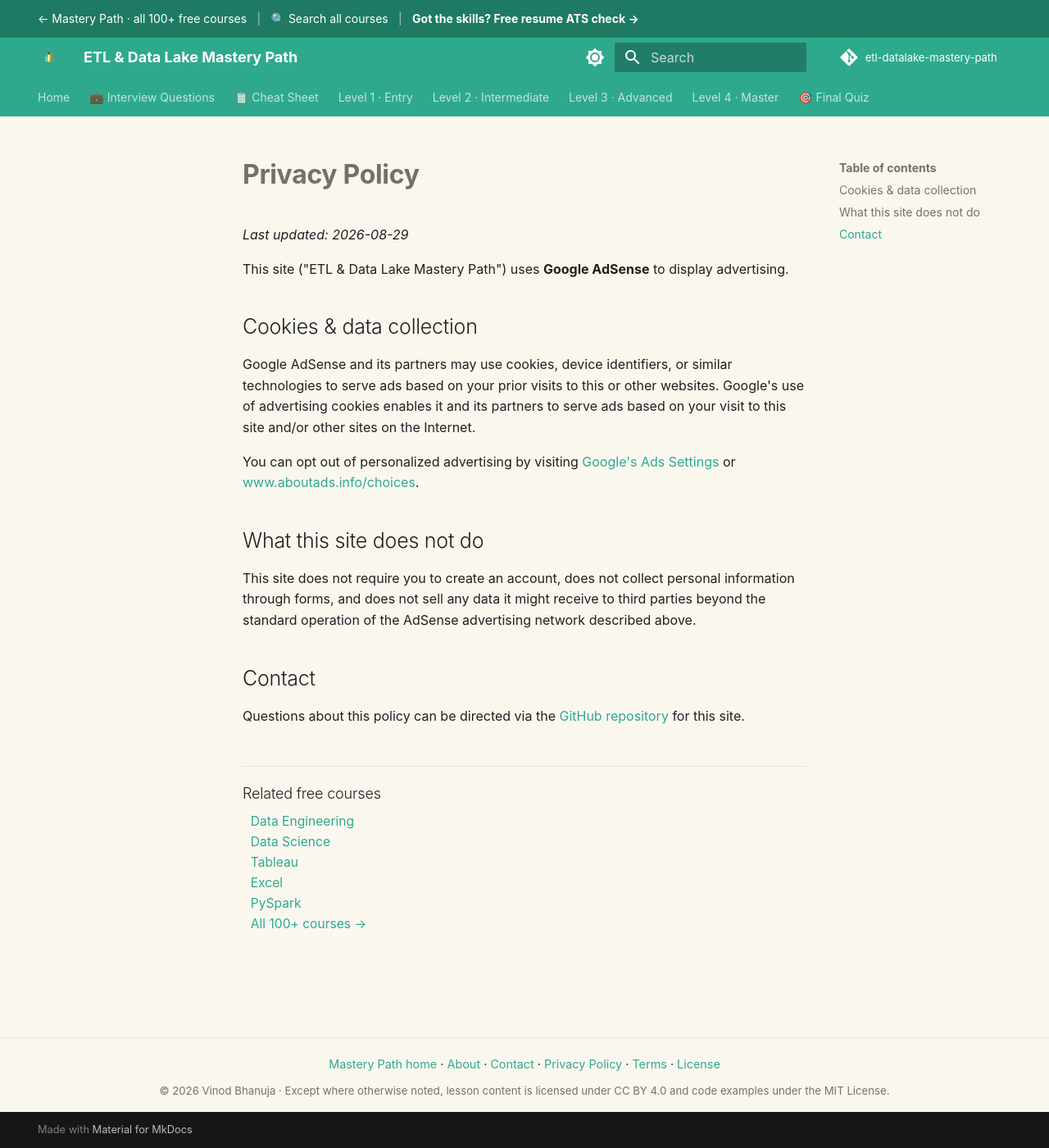
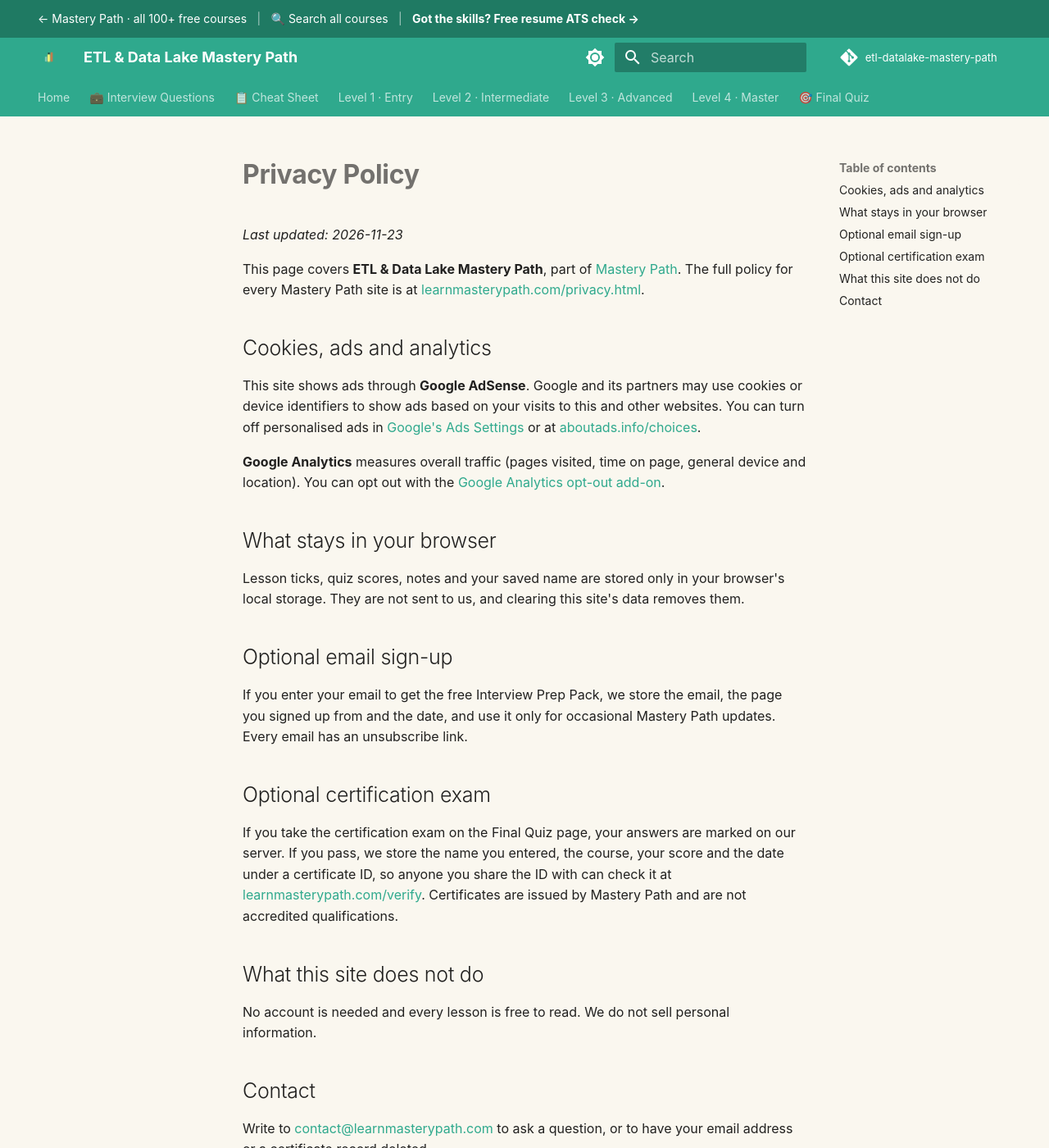
Before and after one commit to SIGILIPELLI/etl-datalake-mastery-path, an MkDocs documentation site: the page built from docs/privacy.md, in a window 1280 px wide and 1400 px high. Shown: the whole window at 82% size. Built offline with MkDocs 1.6.1 and Material for MkDocs 9.7.7, drawn with Linux system fonts in a browser that asks for light colours; comment, search, counter and statistics services are not loaded.

Commit message:
Update privacy page: progress stays in the browser, optional email sign-up and certification exam, link to the full policy
Co-Authored-By: Claude Opus 5.5 <noreply@anthropic.com>

```diff
--- a/docs/privacy.md
+++ b/docs/privacy.md
@@ -1,33 +1,35 @@
 ---
-description: "Privacy policy for the free ETL & Data Lake Mastery Path: how Google Analytics and AdSense cookies are used, what is not collected, and how to opt out."
+description: "Privacy policy for the free ETL & Data Lake Mastery Path: cookies for ads and analytics, what stays in your browser, and the optional email sign-up and certification exam."
 ---
 
 # Privacy Policy
 
-_Last updated: 2026-08-29_
+_Last updated: 2026-11-23_
 
-This site ("ETL & Data Lake Mastery Path") uses **Google AdSense** to display advertising.
+This page covers **ETL & Data Lake Mastery Path**, part of [Mastery Path](https://learnmasterypath.com/). The full policy for every Mastery Path site is at [learnmasterypath.com/privacy.html](https://learnmasterypath.com/privacy.html).
 
-## Cookies & data collection
+## Cookies, ads and analytics
 
-Google AdSense and its partners may use cookies, device identifiers, or similar
-technologies to serve ads based on your prior visits to this or other websites.
-Google's use of advertising cookies enables it and its partners to serve ads
-based on your visit to this site and/or other sites on the Internet.
+This site shows ads through **Google AdSense**. Google and its partners may use cookies or device identifiers to show ads based on your visits to this and other websites. You can turn off personalised ads in [Google's Ads Settings](https://adssettings.google.com/) or at [aboutads.info/choices](https://www.aboutads.info/choices/).
 
-You can opt out of personalized advertising by visiting
-[Google's Ads Settings](https://adssettings.google.com/) or
-[www.aboutads.info/choices](https://www.aboutads.info/choices/).
+**Google Analytics** measures overall traffic (pages visited, time on page, general device and location). You can opt out with the [Google Analytics opt-out add-on](https://tools.google.com/dlpage/gaoptout).
+
+## What stays in your browser
+
+Lesson ticks, quiz scores, notes and your saved name are stored only in your browser's local storage. They are not sent to us, and clearing this site's data removes them.
+
+## Optional email sign-up
+
+If you enter your email to get the free Interview Prep Pack, we store the email, the page you signed up from and the date, and use it only for occasional Mastery Path updates. Every email has an unsubscribe link.
+
+## Optional certification exam
+
+If you take the certification exam on the Final Quiz page, your answers are marked on our server. If you pass, we store the name you entered, the course, your score and the date under a certificate ID, so anyone you share the ID with can check it at [learnmasterypath.com/verify](https://learnmasterypath.com/verify/). Certificates are issued by Mastery Path and are not accredited qualifications.
 
 ## What this site does not do
 
-This site does not require you to create an account, does not collect personal
-information through forms, and does not sell any data it might receive to third
-parties beyond the standard operation of the AdSense advertising network
-described above.
+No account is needed and every lesson is free to read. We do not sell personal information.
 
 ## Contact
 
-Questions about this policy can be directed via the
-[GitHub repository](https://github.com/SIGILIPELLI/etl-datalake-mastery-path) for this
-site.
+Write to [contact@learnmasterypath.com](mailto:contact@learnmasterypath.com) to ask a question, or to have your email address or a certificate record deleted.
```
